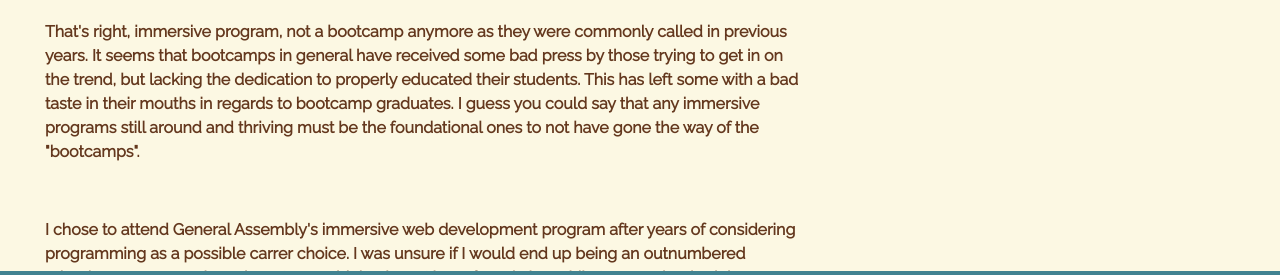
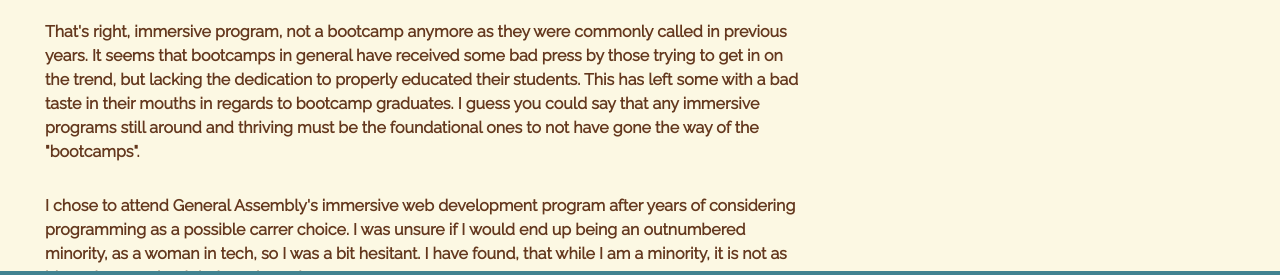
Before and after one commit to RhiaK/portfolio, a plain HTML site: page blog.html in a window 1280 px wide. Shown: the part 469-744 px from the top of the page. Drawn offline with nearby package versions, Linux system fonts and the light colour scheme.

Commit message:
updated blog format

```diff
--- a/blog.html
+++ b/blog.html
@@ -27,8 +27,7 @@
 		<div class="col-8 nopadding">
 			<h3 id="aboutme">Joining a Web Development Immersive Program</h3>
 				<p class="aboutMeText">That's right, immersive program, not a bootcamp anymore as they were commonly called in previous years. It seems that bootcamps in general have received some bad press by those trying to get in on the trend, but lacking the dedication to properly educated their students. This has left some with a bad taste in their mouths in regards to bootcamp graduates. I guess you could say that any immersive programs still around and thriving must be the foundational ones to not have gone the way of the "bootcamps".</p>
-				</br>
-				<p class="aboutMeText">I chose to attend General Assembly's immersive web development program after years of considering programming as a possible carrer choice. I was unsure if I would end up being an outnumbered minority, as a woman in tech, so I was a bit hesitant. I have found, that while I am a minority, it is not as big an issue as it might have been in years past.</p></br>
+				<p class="aboutMeText">I chose to attend General Assembly's immersive web development program after years of considering programming as a possible carrer choice. I was unsure if I would end up being an outnumbered minority, as a woman in tech, so I was a bit hesitant. I have found, that while I am a minority, it is not as big an issue as it might have been in years past.</p>
 				<p class="aboutMeText">I have now been in the program for five and a half weeks and find that I love it. I have always really enjoyed making things, of any sort really, and this really satisfies that desire. I am learning so much, every day that it can be tiring at times, but it is still so interesting and very much worth it. I am very happy to have finally found my home, a career path where I can be in a field that I love, doing work that doesn't even feel like work.</p>
 				<p class="aboutMeText">I have been working nearly non-stop for the last few weeks and never get bored. I sometimes feel a little overwhelmed, but there are so many others in my class to help when I get stuck and we have been provided innumerable resources. I am never alone with a problem. It is a great community environment that General Assembly provides for their students. I am very happy with my descision and hopefully will have a new job come graduation in June.</p>
 
```
